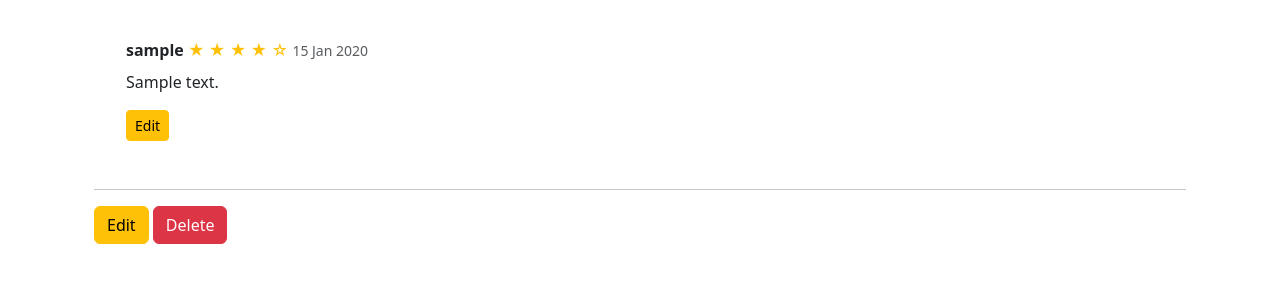
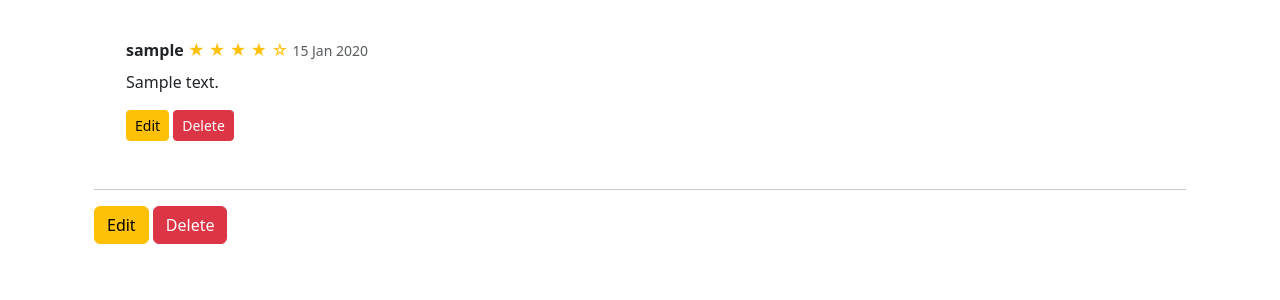
Before and after one commit to v-amna/booknest, a Django app: page /books/1/ in a window 1280 px wide. Shown: the part 819-1119 px from the top of the page. Run offline with Django 5.2, Linux system fonts and the light colour scheme; a user stored in the database is signed in; tables that the repository leaves empty hold one stand-in row (values such as "Sample post"); grey boxes marked "Sample" are stand-in pictures.

Commit message:
Complete review CRUD Functionality

```diff
--- a/books/templates/books/book_detail.html
+++ b/books/templates/books/book_detail.html
@@ -97,13 +97,18 @@
 
                 {% if request.user == review.user %}
 
-    <a
-        href="{% url 'edit_review' review.id %}"
-        class="btn btn-sm btn-warning">
+    <a href="{% url 'edit_review' review.id %}" class="btn btn-sm btn-warning">
 
         Edit
 
     </a>
+    <a
+    href="{% url 'delete_review' review.id %}"
+    class="btn btn-sm btn-danger">
+
+    Delete
+
+</a>
 
 {% endif %}
 
--- a/books/urls.py
+++ b/books/urls.py
@@ -1,6 +1,6 @@
 from django.urls import path
 
-from .views import add_book, book_detail, book_list, edit_book,delete_book,add_review, edit_review
+from .views import add_book, book_detail, book_list, edit_book,delete_book,add_review, edit_review, delete_review
 
 
 urlpatterns = [
@@ -12,6 +12,6 @@ urlpatterns = [
     path('<int:book_id>/', book_detail, name='book_detail'),
     path('<int:book_id>/add_review/', add_review, name='add_review'),
     path("review/<int:review_id>/edit/",edit_review,name="edit_review"),
-
+    path("review/<int:review_id>/delete/",delete_review,name="delete_review"),
 
 ]
--- a/books/views.py
+++ b/books/views.py
@@ -262,3 +262,34 @@ def edit_review(request, review_id):
         "books/edit_review.html",
         context
     )
+@login_required
+def delete_review(request, review_id):
+
+    review = get_object_or_404(
+        Review,
+        pk=review_id
+    )
+
+    if review.user != request.user:
+
+        messages.error(
+            request,
+            "You can only delete your own reviews."
+        )
+
+        return redirect(
+            "book_detail",
+            book_id=review.book.id
+        )
+
+    review.delete()
+
+    messages.success(
+        request,
+        "Review deleted successfully."
+    )
+
+    return redirect(
+        "book_detail",
+        book_id=review.book.id
+    )
```
